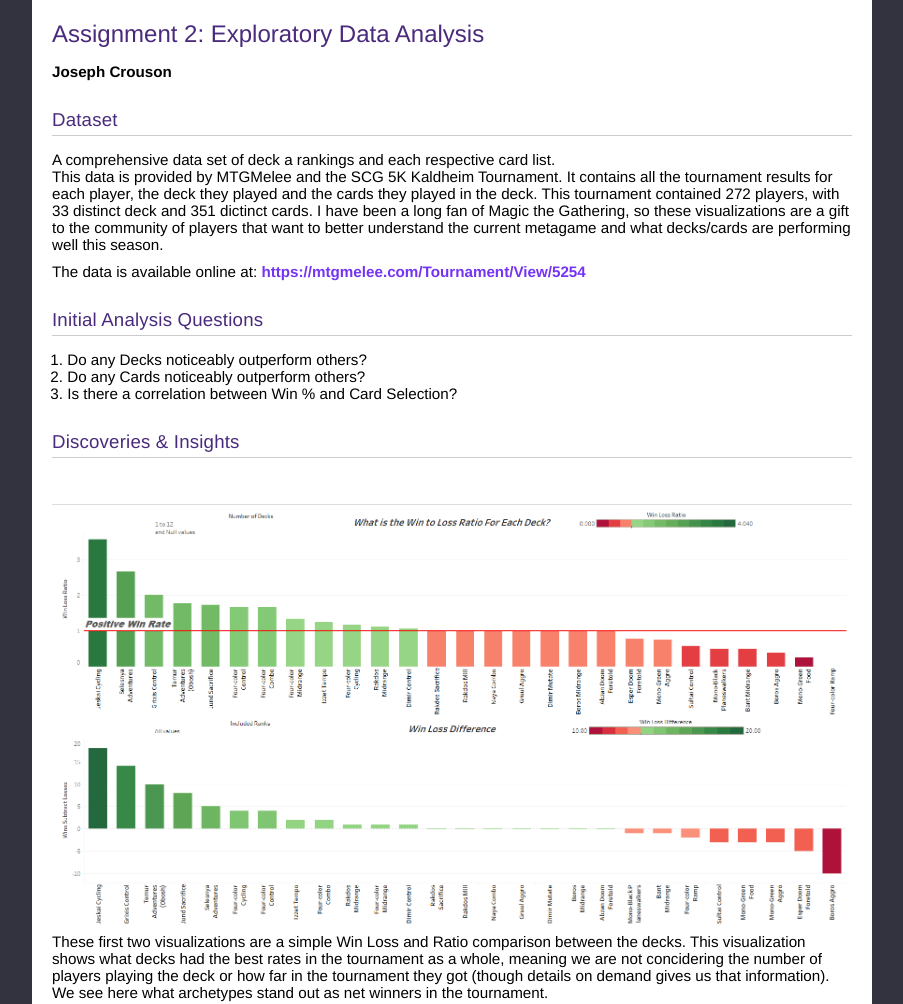
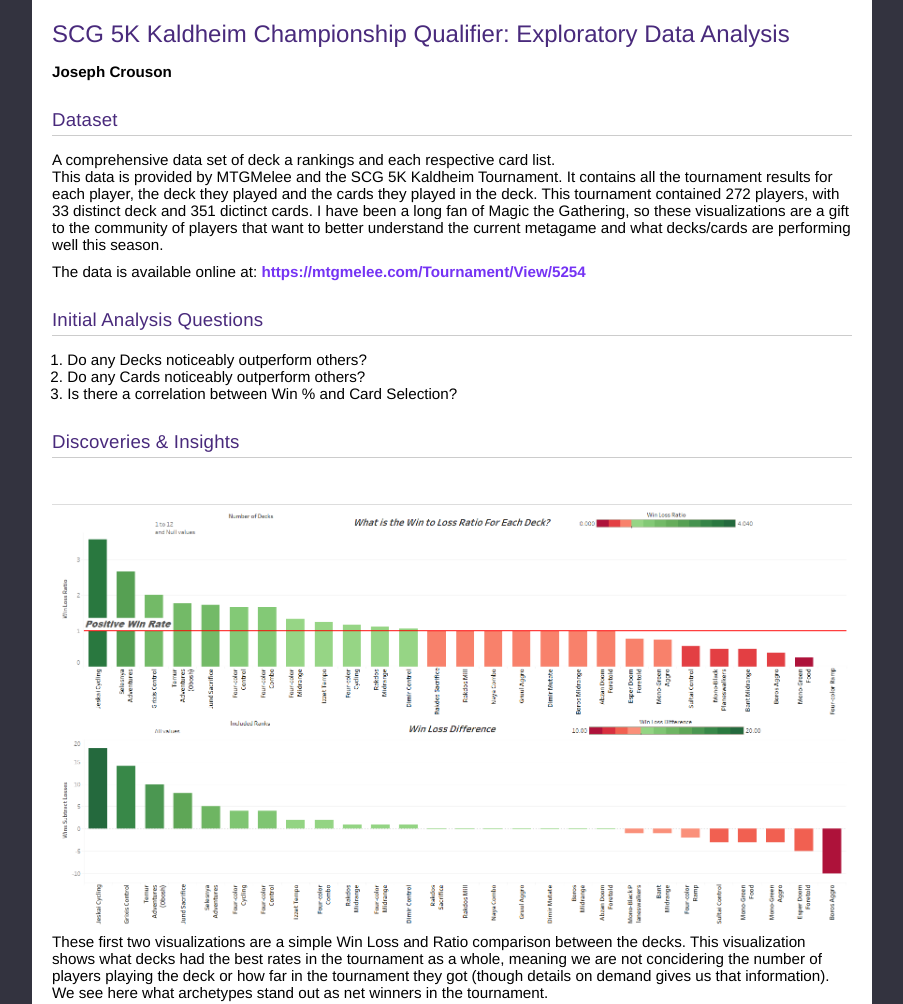
Before and after one commit to JoeCr117/Kaldheim-5K-Visualization, a plain HTML site: page index.html in a window 1280 px wide. Shown: the top 1004 px of the page, without its empty margins (188-1091 px from the left). Drawn offline with Linux system fonts and the light colour scheme.

Commit message:
Update index.html

```diff
--- a/index.html
+++ b/index.html
@@ -103,7 +103,7 @@
     <body>
         <div class="content">
             <section>
-                <h1>Assignment 2: Exploratory Data Analysis</h1>
+                <h1>SCG 5K Kaldheim Championship Qualifier: Exploratory Data Analysis</h1>
 
                 <p>
                     <strong>Joseph Crouson</strong>
```
